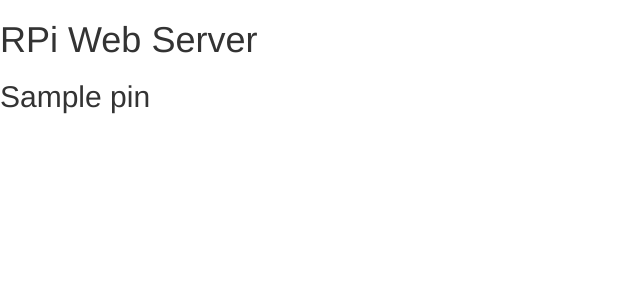
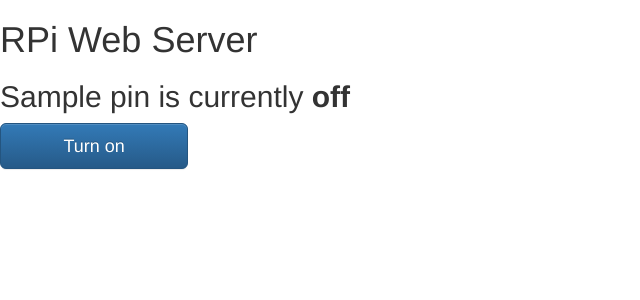
Before and after one commit to BarrettJB/IOTFermentor, a Flask app: template templates/main.html in a window 1280 px wide. Shown: the top 300 px of the page, without its empty margins (0-640 px from the left). Run offline with Flask 2, Linux system fonts and the light colour scheme; the template is opened without the code that fills it: most values are stand-ins (such as "Sample title", 1, 10 or a date in 2020); some libraries are stand-ins or nearby versions.

Commit message:
forgot the off button

```diff
--- a/templates/main.html
+++ b/templates/main.html
@@ -13,7 +13,10 @@
     <h2> {{ pins[pin].name}}
     {% if pins[pin].state == true %}
         is currently <strong>on</strong></h2><div class="row"><div class="col-md-2">
-        <a href="/{{pin}}/on" class = "btn btn-block btn-lg btn-primary" role="button">Turn on</a></div></div>
+        <a href="/{{pin}}/on" class = "btn btn-block btn-lg btn-primary" role="button">Turn off</a></div></div>
+    {% else %}
+        is currently <strong>off</strong></h2><div class="row"><div class="col-md-2">
+        <a href="/{{pin}}/on" class="btn btn-block btn-lg btn-primary" role="button">Turn on</a></div></div>
     {% endif %}
     {% endfor %}
 </body>
```
